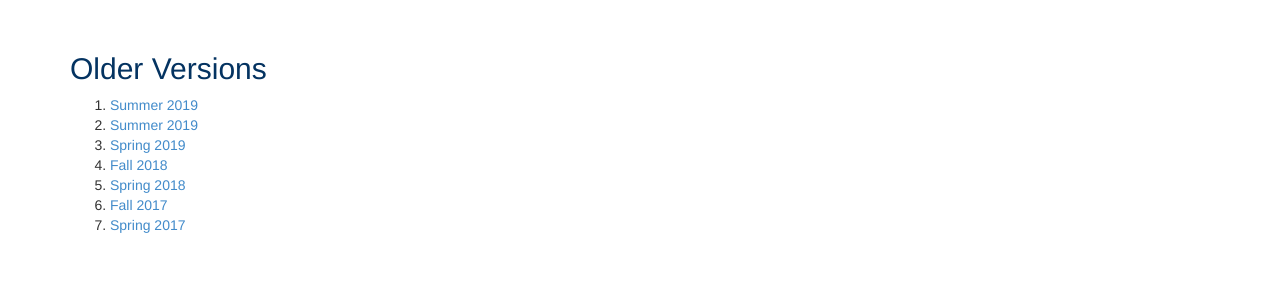
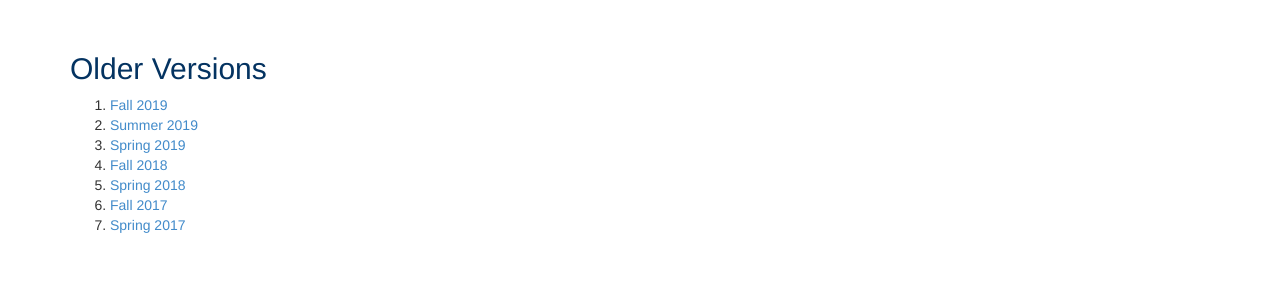
Before and after one commit to DS-100/DS-100.github.io, a Jekyll site: the page built from index.md, in a window 1280 px wide. Shown: the part 289-575 px from the top of the page. Built offline with Jekyll 4.4.1, drawn with Linux system fonts in a browser that asks for light colours; nearby versions of some CDN libraries.

Commit message:
fixed a typo

```diff
--- a/index.md
+++ b/index.md
@@ -14,7 +14,7 @@ order: 1
 <br>
 
 ## Older Versions
-1. [Summer 2019](fa19)
+1. [Fall 2019](fa19)
 1. [Summer 2019](su19)
 1. [Spring 2019](sp19)
 1. [Fall 2018](fa18)
```
